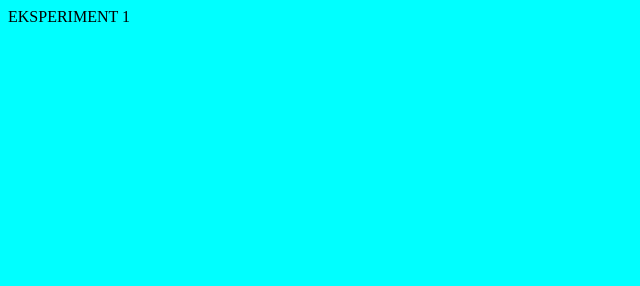
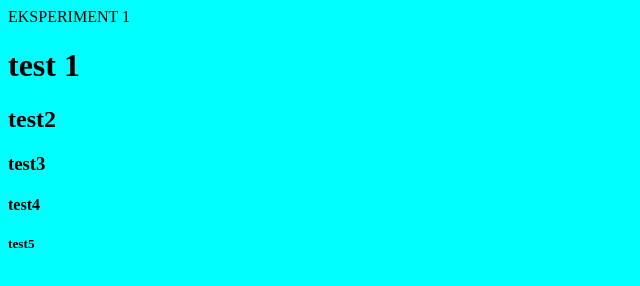
Before and after one commit to Zmatelj89/odin_test, a plain HTML site: page site_alpha/index.html in a window 1280 px wide. Shown: the whole page, without its empty margins (0-640 px from the left). Drawn offline with Linux system fonts and the light colour scheme.

Commit message:
new file

```diff
--- a/site_alpha/index.html
+++ b/site_alpha/index.html
@@ -9,5 +9,10 @@
 </head>
 <body>
     <header>EKSPERIMENT 1</header>
+    <h1>test 1 </h1>
+    <h2>test2</h2>
+    <h3>test3</h3>
+    <h4>test4</h4>
+    <h5>test5</h5>
 </body>
 </html>
```
